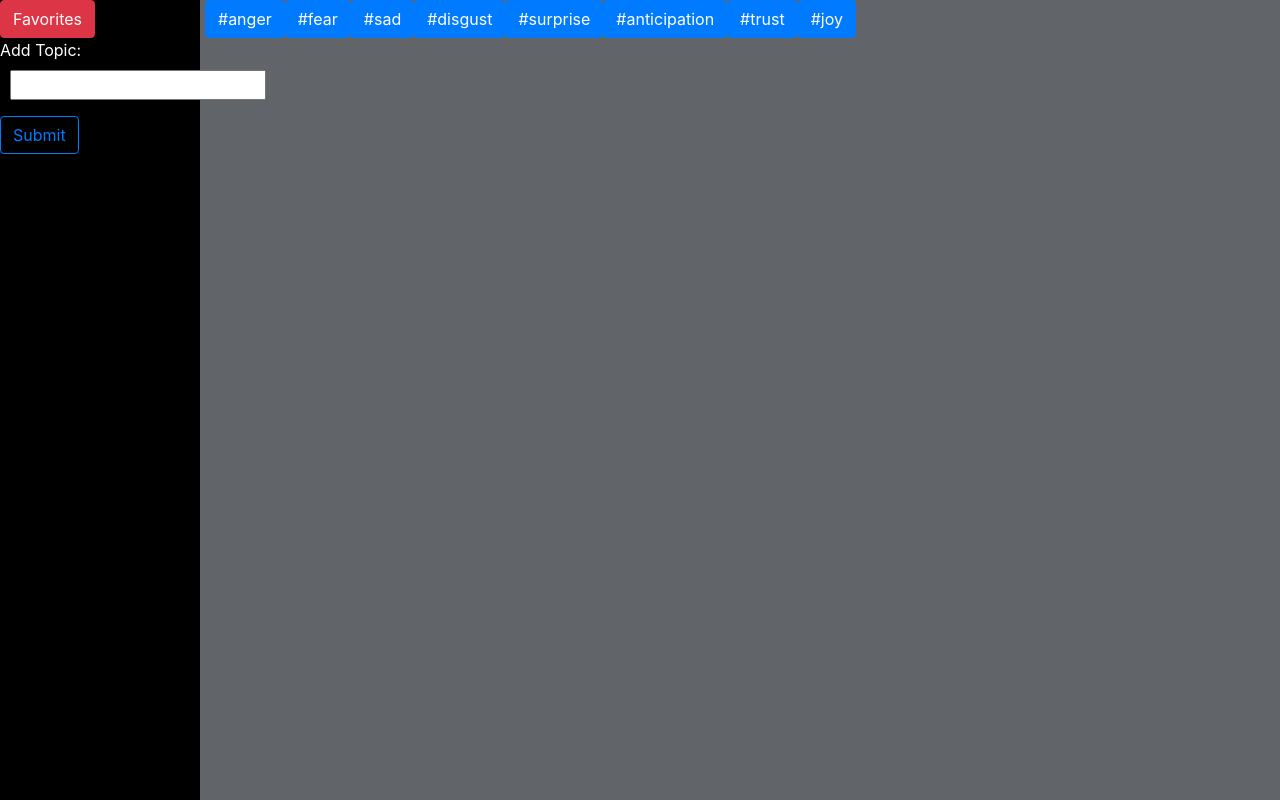
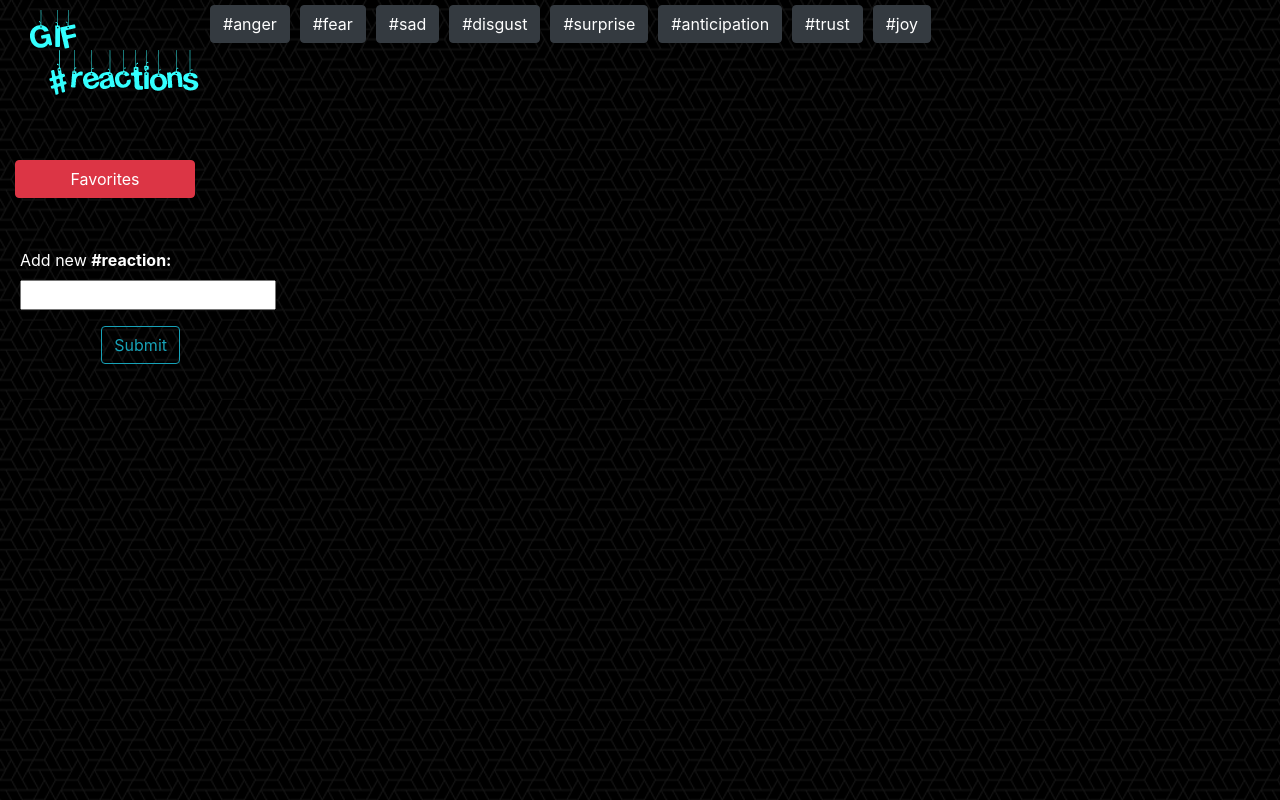
Before and after one commit to purdyjen/gif-reactions, a plain HTML site: page index.html in a window 1280 px wide. Drawn offline with nearby package versions, Linux system fonts and the light colour scheme.

Commit message:
stylized

```diff
--- a/assets/css/style.css
+++ b/assets/css/style.css
@@ -1,8 +1,8 @@
 body {
+  background-image: url(../images/what-the-hex-dark.png);
   background-color: #616469;
 }
 
-/* Container needed to position the overlay. Adjust the width as needed */
 .container {
     position: relative;
     width: 100%;
@@ -25,13 +25,14 @@ body {
   .hidden {
       display: none;
   }
-  /* Make the image to responsive */
+
+
   .gif {
     z-index: 0;
     width: 100%;
   }
 
-  /* The icon inside the overlay is positioned in the middle vertically and horizontally */
+
   .icon {
     z-index: 1000;
     color: #ffffff;
@@ -47,17 +48,44 @@ body {
   .icon:hover{
     color: #ff0000;
   }
+
+  .fas{
+    color: #ff0000;
+  }
+
+  label {
+    margin-left:10px;
+    margin-top:50px;
+  }
   input {
     margin-left: 10px;;
   }
+
+  #add-button {
+    float: right;
+    margin-right: 10px;
+  }
+
+  .btn-block{
+    margin-top: 50px;
+    margin-left: 5px;
+    margin-right: 20px;
+  }
+  .btn-dark {
+    margin: 5px;
+  }
+
   #aside {
     color: #ffffff;
     position:fixed;
     top: 0;
     left:0;
     bottom:0;
+    background-image: url(../images/what-the-hex-dark.png);
     background-color: #000000;
     max-width: 200px;
+    /* border-right: #ffffff solid 1px; */
+    padding: 10px;
   }
 
   #topics {
@@ -65,5 +93,7 @@ body {
   }
 
   #images {
-    margin-left: 205px;
+    margin-left: 215px;
+    margin-top: 15px;
+    margin-right: 15px;
   }
--- a/assets/js/test.js
+++ b/assets/js/test.js
@@ -16,7 +16,7 @@ $(document).ready(function() {
     $("#topics").empty();
     for (i = 0; i < topics.length; i++) {
       var newButton = $("<button>");
-      newButton.addClass("btn btn-primary");
+      newButton.addClass("btn btn-dark");
       newButton.attr("data-name", topics[i]);
       newButton.text("#" + topics[i]);
       $("#topics").append(newButton);
@@ -48,7 +48,7 @@ $(document).ready(function() {
 
     var results = [];
 
-    $(document).on("click", ".btn-primary", function getGifs() {
+    $(document).on("click", ".btn-dark", function getGifs() {
     var url = "https://api.giphy.com/v1/gifs/search";
     var key = "api_key=TetrpMjBeTZDHJDhshu2qZwVTVoobDCD";
     var q = $(this).attr("data-name");
@@ -175,7 +175,7 @@ $(document).ready(function() {
       img.attr("data-animate", faves[k].dataAnimate);
       img.attr("data-still", faves[k].dataStill);
 
-      icon.addClass("icon far fa-heart");
+      icon.addClass("icon fas fa-heart");
       icon.attr("data-id", faves[k].dataId);
       icon.attr("alt", faves[k].gifAlt);
       icon.attr("src", faves[k].gifSrc);
--- a/index.html
+++ b/index.html
@@ -25,13 +25,14 @@
 
     <div id="images" class="card-columns"></div>
     <aside id="aside">
-      <button id="fave-button" class="btn btn-danger">Favorites</button>
+      <img src="assets/images/gif-reactions.png">
+      <button id="fave-button" class="btn btn-danger btn-block">Favorites</button>
       <form>
         <div class="form-group">
-          <label>Add Topic:</label>
+          <label>Add new <strong>#reaction:</strong></label>
           <input id="add-topic" type="text">
         </div>
-        <button id="add-button" class="btn btn-outline-primary">Submit</button>
+        <button id="add-button" class="btn btn-outline-info">Submit</button>
     </form>
     </aside>
 </body>
```
Also changed, not shown: assets/images/gif-reactions.png (added), assets/images/low_contrast_linen.png (added), assets/images/what-the-hex-dark.png (added).
